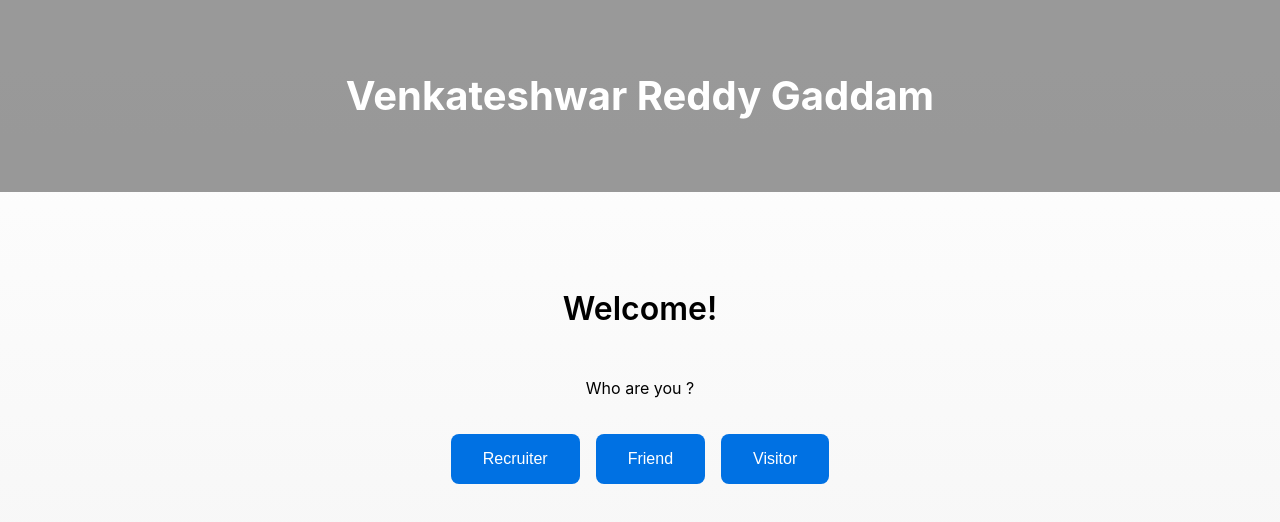
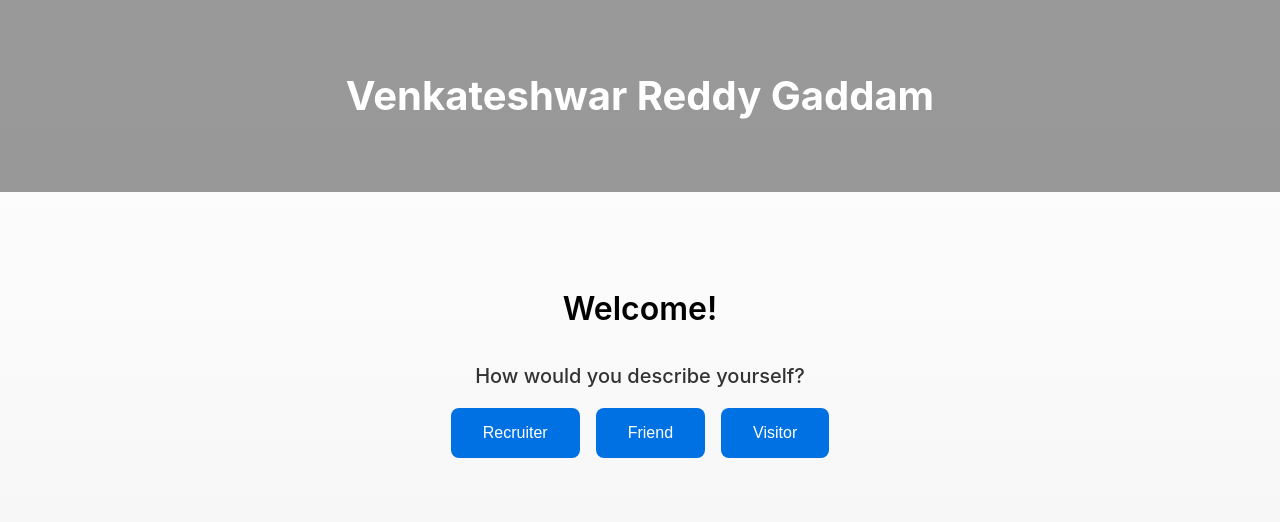
Before and after one commit to Venkatesh-lavan/showcase, a website: page index.html in a window 1280 px wide. Drawn offline with nearby package versions, Linux system fonts and the light colour scheme; a web font is replaced by a local one.

Commit message:
centered intro message

```diff
--- a/index.html
+++ b/index.html
@@ -12,12 +12,14 @@
   <header>Venkateshwar Reddy Gaddam</header>
   <main>
     <section class="intro" data-aos="fade-up">
+      <div class="intro-content">
     <h2>Welcome!</h2>
-      <p>Who are you ?</p>
+    <p class="intro-question">How would you describe yourself?</p>
     <div class="choices">
       <button onclick="handleChoice('recruiter')">Recruiter</button>
       <button onclick="handleChoice('friend')">Friend</button>
       <button onclick="handleChoice('visitor')">Visitor</button>
+    </div>
   </div>
       <div id="friendPrompt" style="display:none; text-align:center; margin-top:2rem;">
         <p>Hey Buddy! What's your name?</p>
```
Lines whose indentation alone changed are shown as unchanged.
